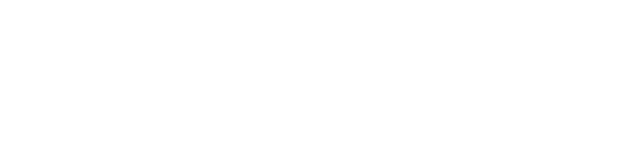
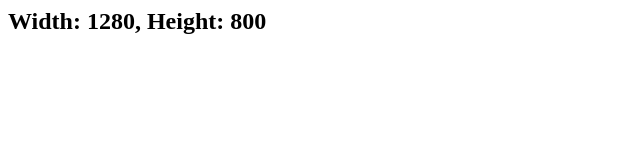
Before and after one commit to acciojob/screen-size-iam-srv, a website: page main.html in a window 1280 px wide. Shown: the whole page, without its empty margins (0-640 px from the left). Drawn offline with Linux system fonts and the light colour scheme.

Commit message:
created a submission

```diff
--- a/main.html
+++ b/main.html
@@ -6,6 +6,9 @@
 	<link rel="stylesheet" href="styles.css">
 </head>
 
+	<div id="container">
+
+	</div>
 <body>
 	<!-- the entire body must be written by student -->
     <script type="text/javascript" src="./script.js">
--- a/script.js
+++ b/script.js
@@ -1 +1,14 @@
 //your JS code here. If required.
+// Function to handle window resize event
+function dimention() {
+  let width = window.innerWidth;
+  let height = window.innerHeight;
+
+  let dimensionsDiv = document.getElementById('container');
+  dimensionsDiv.textContent = "Width: " + width + ", Height: " + height;
+
+}
+window.addEventListener('resize', dimention);
+
+
+dimention();
--- a/styles.css
+++ b/styles.css
@@ -1 +1,5 @@
 /*  your css code here. If applicable */
+#container {
+	font-size: 24px;
+	font-weight: bolder;
+}
```
